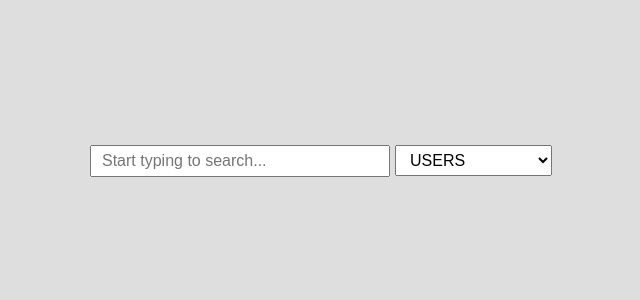
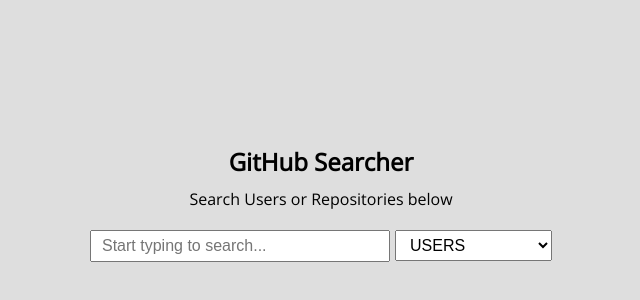
Before and after one commit to richardl33/react-flash, a React (Create React App) app in the folder github-search-app/: page / in a window 1280 px wide. Shown: the part 60-360 px from the top of the page, without its empty margins (319-959 px from the left). Built offline with nearby package versions, Linux system fonts and the light colour scheme.

Commit message:
some clean up. add header

```diff
--- a/github-search-app/src/App.tsx
+++ b/github-search-app/src/App.tsx
@@ -1,7 +1,8 @@
-import React, { Component } from 'react'
+import React, { Component } from 'react';
 import GitResults from './components/GitResults';
 import SearchSelect from './components/SearchSelect';
 import './App.scss';
+
 /**
  *
  * Create search input field component
@@ -22,10 +23,6 @@
     returnData: []
   }
 
-  componentDidUpdate = () => {
-
-  }
-
   handleInput = (e: any) => {
     this.setState({
       searchQuery: e.target.value,
@@ -44,7 +41,8 @@
 
   gitData = async () => {
       const entityType = this.state.searchType === 'users' ? 'login' : 'name';
-    const response = await fetch(`https://api.github.com/search/${this.state.searchType}?q=${this.state.searchQuery}%20in:${entityType}&per_page=9`);
+      let url = `https://api.github.com/search/${this.state.searchType}?q=${this.state.searchQuery}%20in:${entityType}&per_page=9`;
+      const response = await fetch(url);
       const data = await response.json();
 
       this.setState({
@@ -57,7 +55,10 @@
   render() {
     return (
       <div className="container">
-
+        <div className="container-header">
+          <h2>GitHub Searcher</h2>
+          <p>Search Users or Repositories below</p>
+        </div>
         <form className="git-search__container" onSubmit={e => {
           e.preventDefault();
           this.gitData(); // Remove (for testing only - GitHub API limit)
@@ -77,6 +78,7 @@
         <GitResults
           returnData={this.state.returnData}
           searchType={this.state.searchType}/>
+
       </div>
     )
   }
--- a/github-search-app/src/scss/base.scss
+++ b/github-search-app/src/scss/base.scss
@@ -17,7 +17,6 @@
   box-sizing: border-box;
   padding: 0;
   margin: 0;
-  font-weight: 300;
   transition: 300ms ease-in-out all;
   // border: 1px solid rgb(43, 113, 179); // Remove for prod
 }
@@ -46,4 +45,11 @@
   flex-direction: column;
   padding: 5px;
   margin-top: 200px;
+  &-header {
+    text-align: center;
+    margin-bottom: 20px;
+    h2 {
+      margin-bottom: 10px;
+    }
+  }
 }
```
Lines whose indentation alone changed are shown as unchanged.
